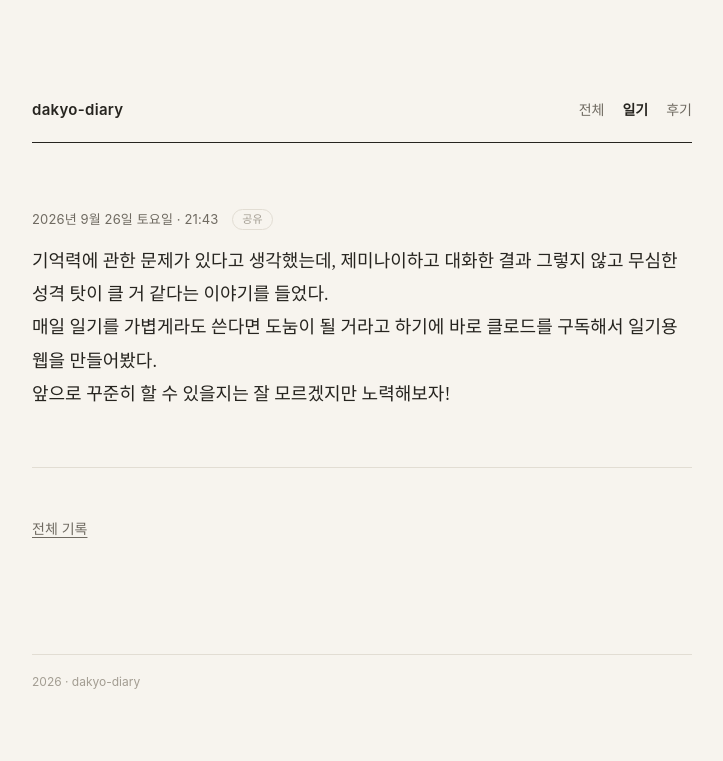
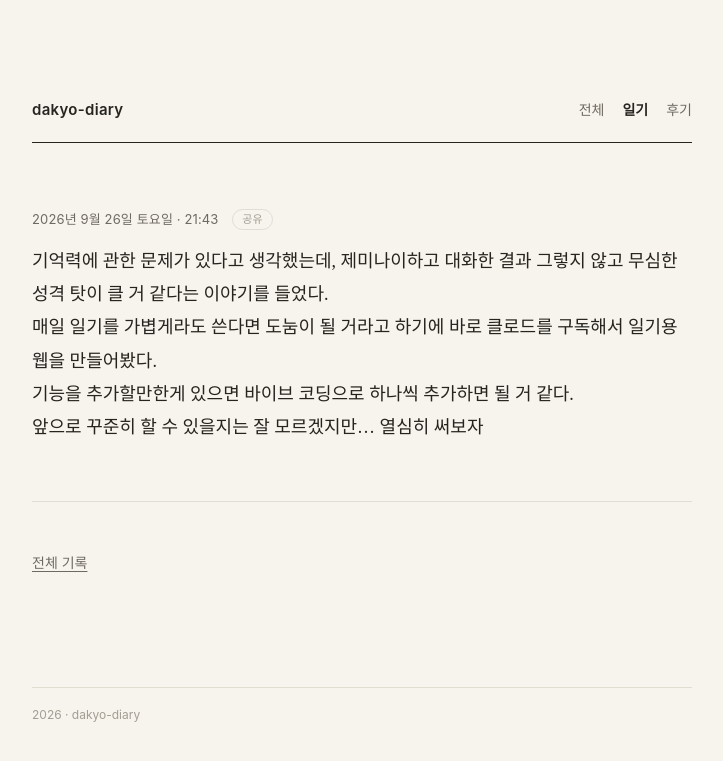
Before and after one commit to dakyo-diary/dakyo-diary.github.io, a Jekyll site: the page built from _posts/2026-09-26-diary-4.md, in a window 1280 px wide. Shown: the top 761 px of the page, without its empty margins (278-1001 px from the left). Built offline with Jekyll 4.4.1, drawn with Linux system fonts in a browser that asks for light colours; some web fonts are replaced.

Commit message:
Publish diary 4

```diff
--- a/_posts/2026-09-26-diary-4.md
+++ b/_posts/2026-09-26-diary-4.md
@@ -3,11 +3,12 @@ layout: post
 title: "9월 26일의 일기"
 date: 2026-09-26 21:43:31 +0900
 kind: diary
-description: "기억력에 관한 문제가 있다고 생각했는데, 제미나이하고 대화한 결과 그렇지 않고 무심한 성격 탓이 클 거 같다는 이야기를 들었다. 매일 일기를 가볍게라도 쓴다면 도눔이 될 거라고 하기에 바로 클로드를 구독해서 일기용 웹을 만들어봤다. 앞으로 꾸준히 할 수 있을지는 잘 모르겠지만 노력해보자!"
+description: "기억력에 관한 문제가 있다고 생각했는데, 제미나이하고 대화한 결과 그렇지 않고 무심한 성격 탓이 클 거 같다는 이야기를 들었다. 매일 일기를 가볍게라도 쓴다면 도눔이 될 거라고 하기에 바로 클로드를 구독해서 일기용 웹을 만들어봤다. 기능을 추가할만한게 있으면 바이브 코딩으로 하나씩 추가하면 될 거 같다. 앞으로 꾸준히 할 수 있을지는 잘 모르겠지만... 열…"
 auto_title: true
 ---
 {% raw %}
 기억력에 관한 문제가 있다고 생각했는데, 제미나이하고 대화한 결과 그렇지 않고 무심한 성격 탓이 클 거 같다는 이야기를 들었다.
 매일 일기를 가볍게라도 쓴다면 도눔이 될 거라고 하기에 바로 클로드를 구독해서 일기용 웹을 만들어봤다.
-앞으로 꾸준히 할 수 있을지는 잘 모르겠지만 노력해보자!
+기능을 추가할만한게 있으면 바이브 코딩으로 하나씩 추가하면 될 거 같다.
+앞으로 꾸준히 할 수 있을지는 잘 모르겠지만... 열심히 써보자
 {% endraw %}
```
